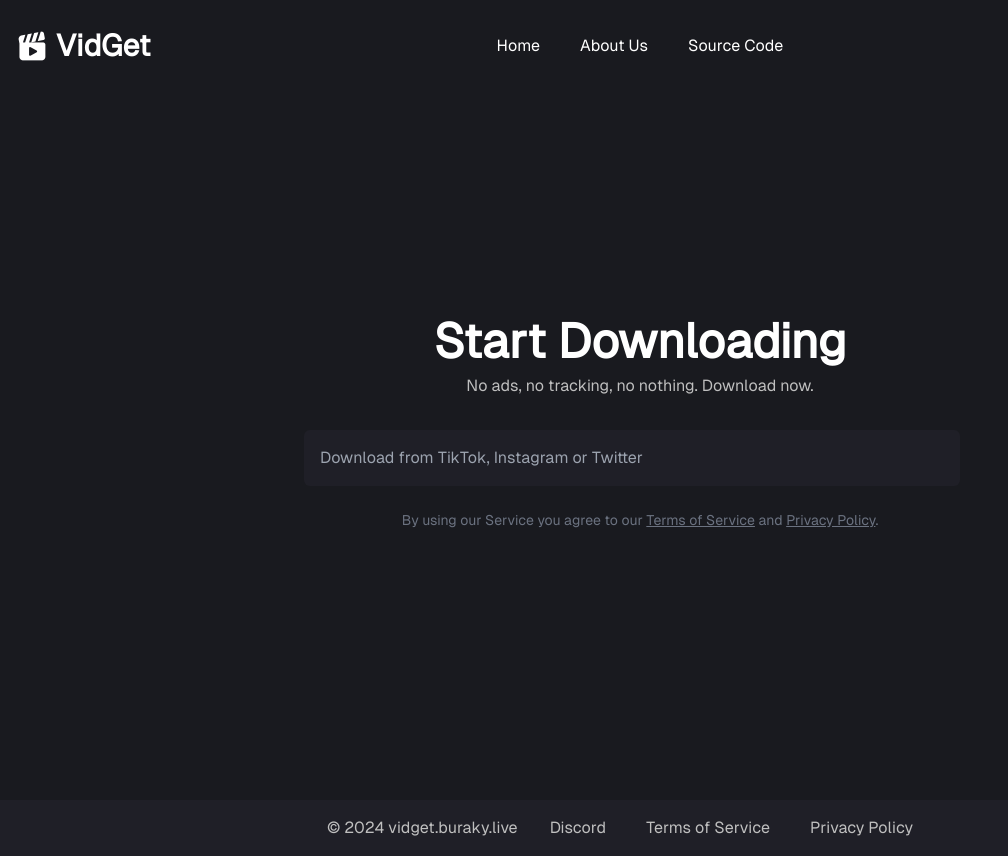
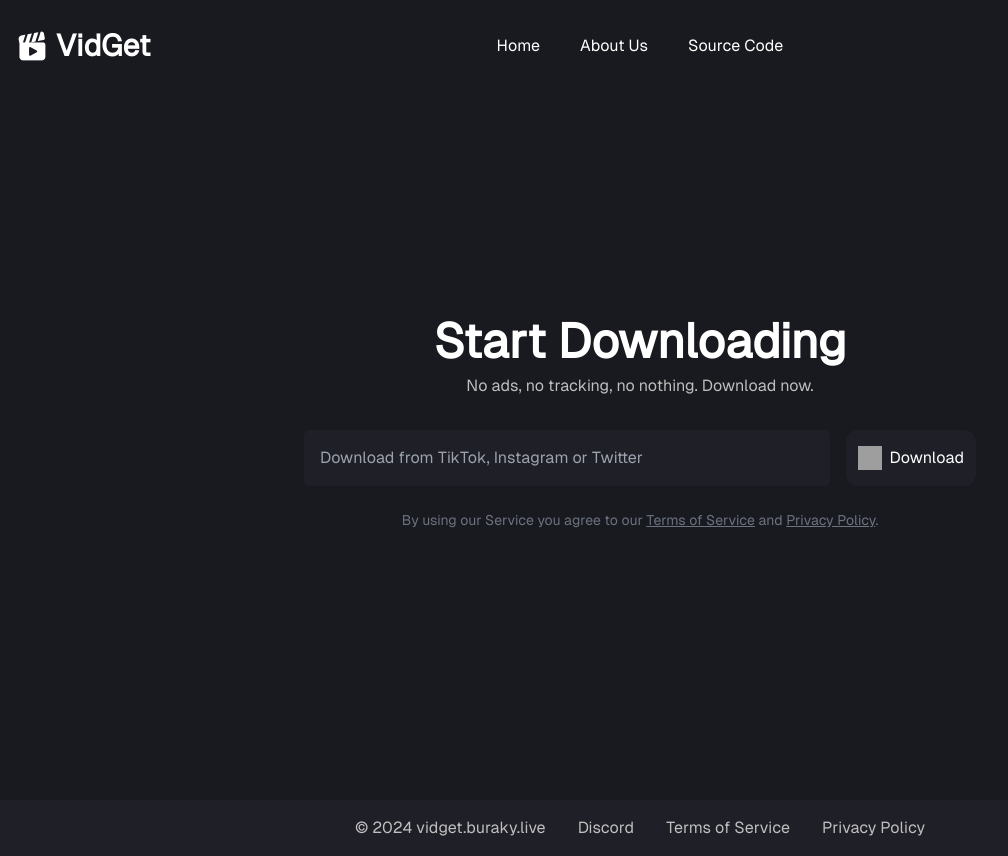
Before and after one commit to BurakYs/VidGet, a SvelteKit app in the folder client/: page / in a window 1280 px wide. Shown: the whole page, without its empty margins (0-1008 px from the left). Built offline with nearby package versions, Linux system fonts and the light colour scheme; grey boxes are pictures that could not be loaded.

Commit message:
UI improvements

```diff
--- a/client/src/components/Footer/Footer.svelte
+++ b/client/src/components/Footer/Footer.svelte
@@ -10,11 +10,11 @@
 
 <footer class="bg-secondary py-4 text-secondary-text text-center">
     <div class="container mx-auto">
-        <div class="flex justify-center">
-            <p class="mr-8">© {new Date().getFullYear()} {config.hostname}</p>
+        <div class="flex flex-col md:flex-row justify-center items-center md:space-x-8">
+            <p class="mb-2 md:mb-0">© {new Date().getFullYear()} {config.hostname}</p>
             {#each footerNavItems as item}
-                <p class="mr-8">
-                    <a class="mr-2 hover:underline" href={item.href}>{item.name}</a>
+                <p class="mb-2 md:mb-0">
+                    <a class="hover:underline" href={item.href}>{item.name}</a>
                 </p>
             {/each}
         </div>
--- a/client/src/lib/styles/app.css
+++ b/client/src/lib/styles/app.css
@@ -13,6 +13,16 @@
 
 * {
     font-family: 'Geist', sans-serif;
+    margin: 0;
+    padding: 0;
+    box-sizing: border-box;
+    scroll-behavior: smooth;
+    scrollbar-width: none;
+    -ms-overflow-style: none;
+}
+
+::-webkit-scrollbar {
+    display: none;
 }
 
 html, body {
--- a/client/src/lib/styles/legal.css
+++ b/client/src/lib/styles/legal.css
@@ -6,11 +6,13 @@
 
 .policy h1 {
     font-size: 2rem;
+    font-weight: 600;
     margin-bottom: 20px;
 }
 
 .policy h2 {
     font-size: 1.5rem;
+    font-weight: 600;
     margin-top: 20px;
 }
 
--- a/client/src/routes/+page.svelte
+++ b/client/src/routes/+page.svelte
@@ -10,7 +10,12 @@
     let details: Record<string, any>;
 
     async function handleDownload() {
-        if (url.trim() && !isLoading) {
+        if (!isLoading) {
+            if (!url.trim()) {
+                addToast('Please enter a URL', 'error');
+                return;
+            }
+
             const isProperUrl = URL.canParse(url);
             if (!isProperUrl) {
                 addToast('Please enter a valid URL', 'error');
@@ -58,15 +63,24 @@
 <div class="flex flex-col items-center justify-center flex-grow p-4 text-center text-white">
     <h1 class="text-5xl font-semibold mb-2">Start Downloading</h1>
     <p class="mb-8 text-secondary-text">No ads, no tracking, no nothing. Download now.</p>
-    <div class="flex flex-col md:flex-row items-center w-full max-w-2xl mb-6">
+    <div class="flex flex-col md:flex-row items-center w-full max-w-2xl mb-6 space-y-4 md:space-y-0">
         <input
                 type="text"
                 bind:value={url}
                 placeholder="Download from TikTok, Instagram or Twitter"
-                class="p-4 rounded-md w-full mb-4 md:mb-0 md:mr-4 bg-secondary outline-none"
-                on:keydown={(e) => e.key === 'Enter' && handleDownload()}
+                class="p-4 rounded-md w-full md:mr-4 bg-secondary outline-none"
         />
+        <button
+                class="bg-secondary text-white p-4 px-6 rounded-xl flex items-center justify-center space-x-2 transition-opacity duration-500"
+                on:click={handleDownload}
+                disabled={isLoading}
+                class:opacity-50={isLoading}
+        >
+            <img src="{config.cdnUrl}/download.svg" alt="Download icon" class="w-6 h-6"/>
+            <span>Download</span>
+        </button>
     </div>
+
     <p class="text-sm text-gray-500 mb-8">
         By using our Service you agree to our <a href="/legal/terms" class="underline">Terms of Service</a>
         and <a href="/legal/privacy" class="underline">Privacy Policy</a>.</p>
--- /dev/null
+++ b/client/src/routes/about/+page.server.ts
@@ -0,0 +1 @@
+export const prerender = true;
--- /dev/null
+++ b/client/src/routes/legal/privacy/+page.server.ts
@@ -0,0 +1 @@
+export const prerender = true;
--- /dev/null
+++ b/client/src/routes/legal/terms/+page.server.ts
@@ -0,0 +1 @@
+export const prerender = true;
--- a/client/src/stores/toastStore.ts
+++ b/client/src/stores/toastStore.ts
@@ -13,6 +13,7 @@ export const toasts = writable<Toast[]>([]);
 export function addToast(message: string, type: ToastType = 'info') {
     const id = Date.now();
     toasts.set([{ id, message, type }]);
+
     setTimeout(() => {
         toasts.update(allToasts => allToasts.filter(t => t.id !== id));
     }, 5000);
```
